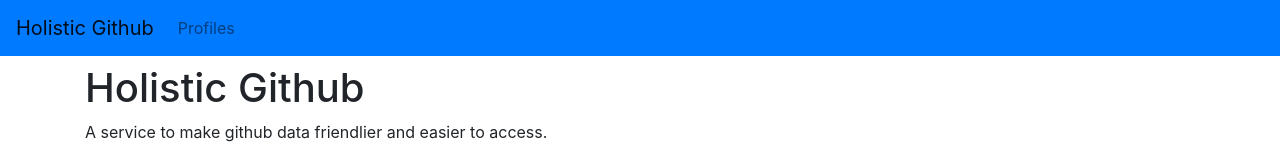
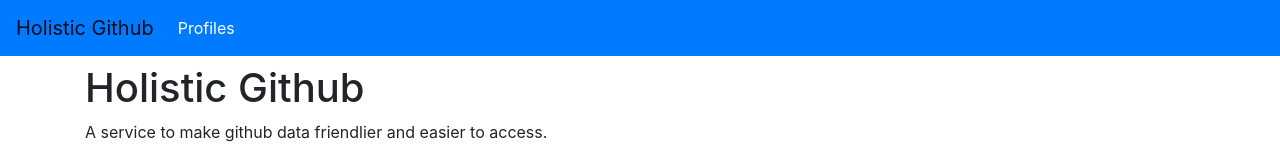
Before and after one commit to holistic-web/holistic-github, a Nuxt app in the folder web-app/: page / in a window 1280 px wide. Shown: the top 160 px of the page. Built offline with nearby package versions, Linux system fonts and the light colour scheme.

Commit message:
fix: header links

```diff
--- a/web-app/components/PageHeader.vue
+++ b/web-app/components/PageHeader.vue
@@ -1,5 +1,5 @@
 <template>
-  <b-navbar variant="primary">
+  <b-navbar class="PageHeader" variant="primary">
     <NuxtLink to="/">
       <b-navbar-brand>
         Holistic Github
@@ -8,12 +8,20 @@
 
     <b-collapse id="nav-collapse" is-nav>
       <b-navbar-nav>
-        <NuxtLink to="/profiles">
-          <b-nav-item>
+        <b-nav-item>
+          <NuxtLink to="/profiles">
             Profiles
-          </b-nav-item>
-        </NuxtLink>
+          </nuxtlink>
+        </b-nav-item>
       </b-navbar-nav>
     </b-collapse>
   </b-navbar>
 </template>
+
+<style lang="scss">
+.PageHeader {
+  a {
+    color: white;
+  }
+}
+</style>
```
